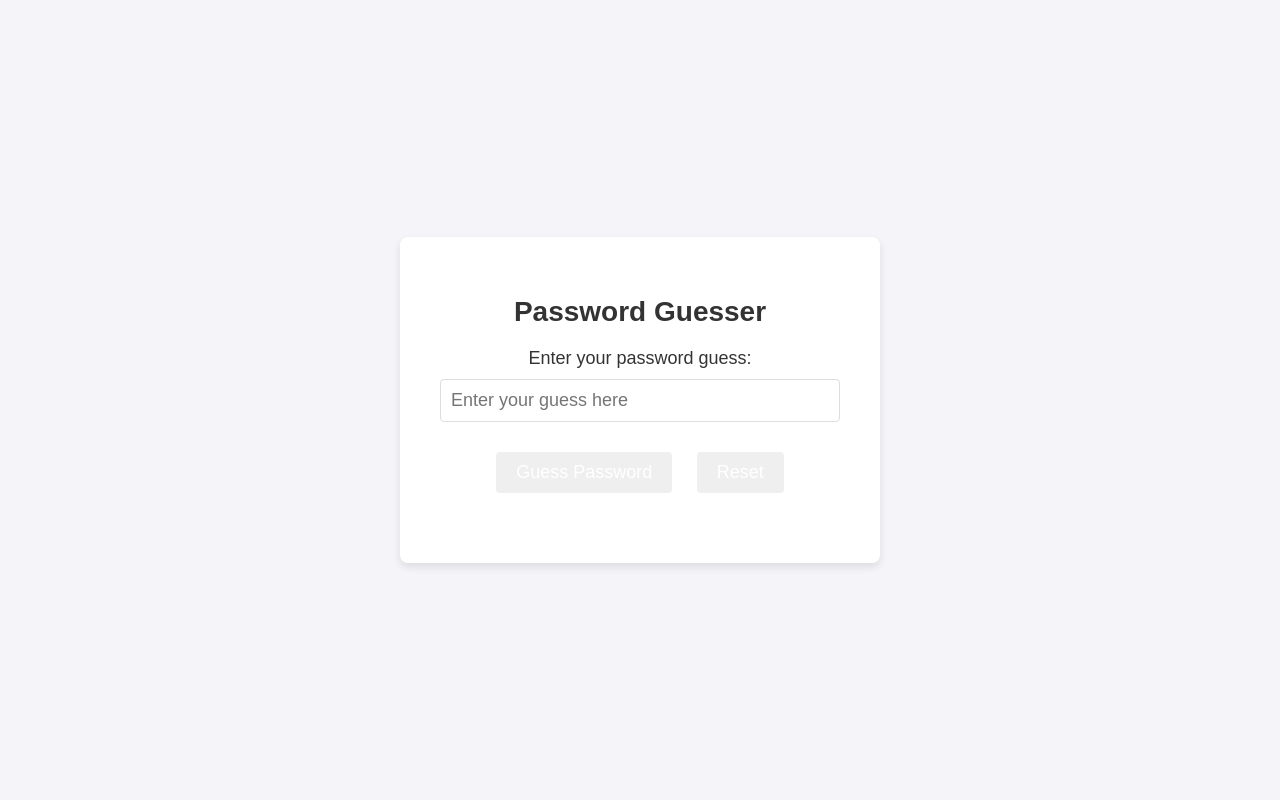
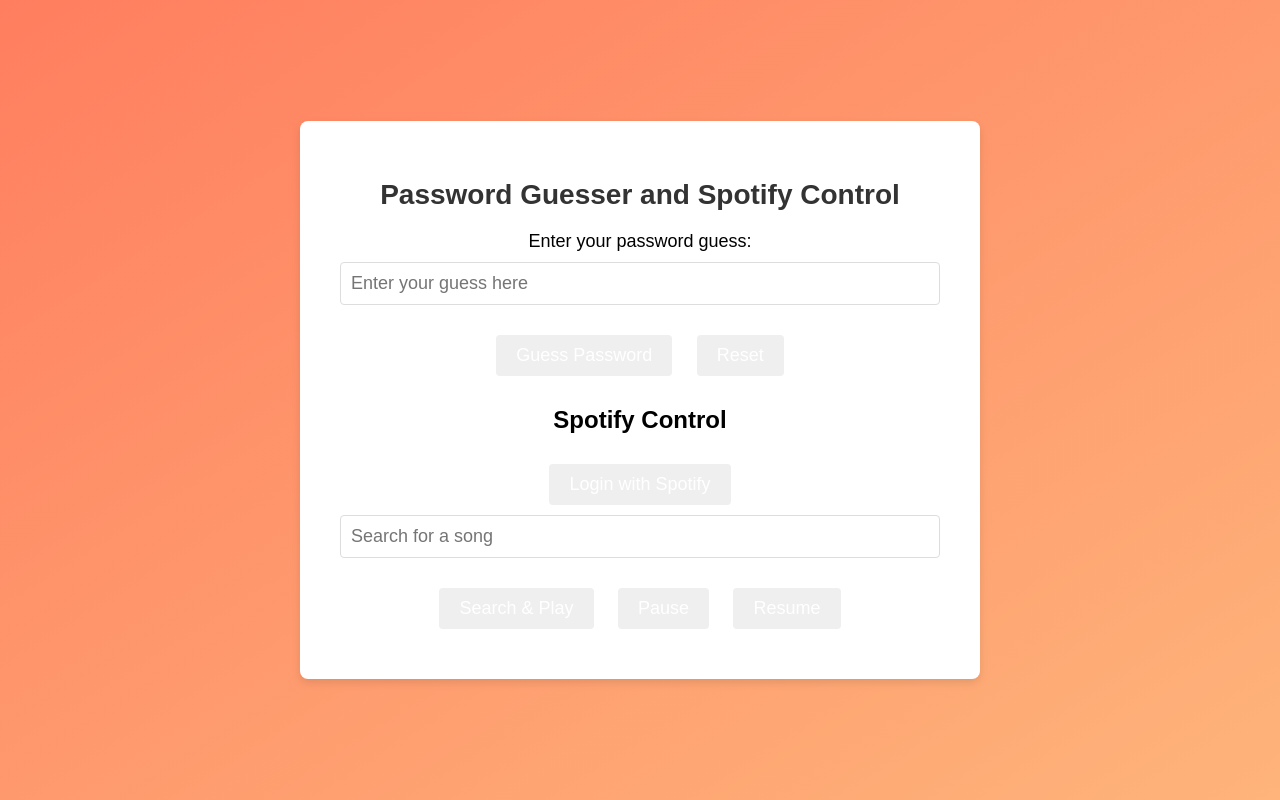
Before and after one commit to testingaeri/aeri.github.io, a plain HTML site: page index.html in a window 1280 px wide. Drawn offline with Linux system fonts and the light colour scheme.

Commit message:
index.html

```diff
--- a/index.html
+++ b/index.html
@@ -3,27 +3,38 @@
 <head>
     <meta charset="UTF-8">
     <meta name="viewport" content="width=device-width, initial-scale=1.0">
-    <title>Password Guesser</title>
+    <title>Password Guesser and Spotify Control</title>
     <style>
         body {
             font-family: 'Arial', sans-serif;
-            background-color: #f4f4f9;
-            color: #333;
+            margin: 0;
+            padding: 0;
             display: flex;
             justify-content: center;
             align-items: center;
             height: 100vh;
-            margin: 0;
+            overflow: hidden;
             transition: background-color 0.5s;
         }
+        .background {
+            position: absolute;
+            top: 0;
+            left: 0;
+            width: 100%;
+            height: 100%;
+            background: linear-gradient(to bottom right, #ff7e5f, #feb47b);
+            transition: background 0.5s;
+        }
         .container {
+            position: relative;
             text-align: center;
             background: #ffffff;
             border-radius: 8px;
             box-shadow: 0 4px 8px rgba(0, 0, 0, 0.1);
             padding: 40px;
-            max-width: 400px;
+            max-width: 600px;
             width: 100%;
+            z-index: 1;
         }
         h1 {
             font-size: 28px;
@@ -35,7 +46,7 @@
             margin-bottom: 10px;
             display: block;
         }
-        #passwordInput {
+        #passwordInput, #spotifySearch {
             font-size: 18px;
             padding: 10px;
             margin-bottom: 20px;
@@ -72,11 +83,19 @@
         .error {
             color: #dc3545;
         }
+        .spotify-controls {
+            margin-top: 20px;
+        }
+        .spotify-controls input {
+            margin-right: 10px;
+        }
     </style>
 </head>
 <body>
+    <div class="background"></div>
     <div class="container">
-        <h1>Password Guesser</h1>
+        <h1>Password Guesser and Spotify Control</h1>
+        <div id="password-section">
             <label for="passwordInput">Enter your password guess:</label>
             <input type="text" id="passwordInput" placeholder="Enter your guess here" />
             <div>
@@ -85,9 +104,22 @@
             </div>
             <div id="output"></div>
         </div>
+        <div id="spotify-section" class="spotify-controls">
+            <h2>Spotify Control</h2>
+            <button onclick="loginToSpotify()">Login with Spotify</button>
+            <input type="text" id="spotifySearch" placeholder="Search for a song" />
+            <button onclick="searchAndPlay()">Search & Play</button>
+            <button onclick="pausePlayback()">Pause</button>
+            <button onclick="resumePlayback()">Resume</button>
+        </div>
+    </div>
 
     <script>
-        const hardCodedPassword = "MySuperSecurePassword"; // Change this to your desired password
+        const hardCodedPassword = "aeri"; // Change this to your desired password
+        const clientId = '1abf5a63f8e7471d8e8331e760c8a8f2'; // Your Spotify Client ID
+        const redirectUri = 'https://testingaeri.github.io/aeri.github.io/'; // Your Redirect URI
+        const scopes = 'user-read-playback-state user-modify-playback-state user-read-currently-playing';
+        let accessToken = '';
 
         function checkPassword() {
             const userGuess = document.getElementById('passwordInput').value.trim();
@@ -106,6 +138,79 @@
             document.getElementById('passwordInput').value = '';
             document.getElementById('output').innerHTML = '';
         }
+
+        function loginToSpotify() {
+            const authUrl = `https://accounts.spotify.com/authorize?response_type=token&client_id=${clientId}&scope=${encodeURIComponent(scopes)}&redirect_uri=${encodeURIComponent(redirectUri)}`;
+            window.location = authUrl;
+        }
+
+        function getAccessTokenFromUrl() {
+            const hash = window.location.hash.substring(1);
+            const params = new URLSearchParams(hash);
+            return params.get('access_token');
+        }
+
+        function searchAndPlay() {
+            if (!accessToken) {
+                alert('Please log in to Spotify first.');
+                return;
+            }
+            const query = document.getElementById('spotifySearch').value;
+            fetch(`https://api.spotify.com/v1/search?q=${encodeURIComponent(query)}&type=track`, {
+                headers: {
+                    'Authorization': `Bearer ${accessToken}`
+                }
+            })
+            .then(response => response.json())
+            .then(data => {
+                if (data.tracks.items.length > 0) {
+                    const trackUri = data.tracks.items[0].uri;
+                    fetch('https://api.spotify.com/v1/me/player/play', {
+                        method: 'PUT',
+                        headers: {
+                            'Authorization': `Bearer ${accessToken}`,
+                            'Content-Type': 'application/json'
+                        },
+                        body: JSON.stringify({ uris: [trackUri] })
+                    });
+                } else {
+                    alert('No tracks found.');
+                }
+            });
+        }
+
+        function pausePlayback() {
+            if (!accessToken) {
+                alert('Please log in to Spotify first.');
+                return;
+            }
+            fetch('https://api.spotify.com/v1/me/player/pause', {
+                method: 'PUT',
+                headers: {
+                    'Authorization': `Bearer ${accessToken}`
+                }
+            });
+        }
+
+        function resumePlayback() {
+            if (!accessToken) {
+                alert('Please log in to Spotify first.');
+                return;
+            }
+            fetch('https://api.spotify.com/v1/me/player/play', {
+                method: 'PUT',
+                headers: {
+                    'Authorization': `Bearer ${accessToken}`
+                }
+            });
+        }
+
+        document.addEventListener('DOMContentLoaded', () => {
+            accessToken = getAccessTokenFromUrl();
+            if (accessToken) {
+                document.querySelector('#spotify-section').style.display = 'block';
+            }
+        });
     </script>
 </body>
 </html>
```
Lines whose indentation alone changed are shown as unchanged.
